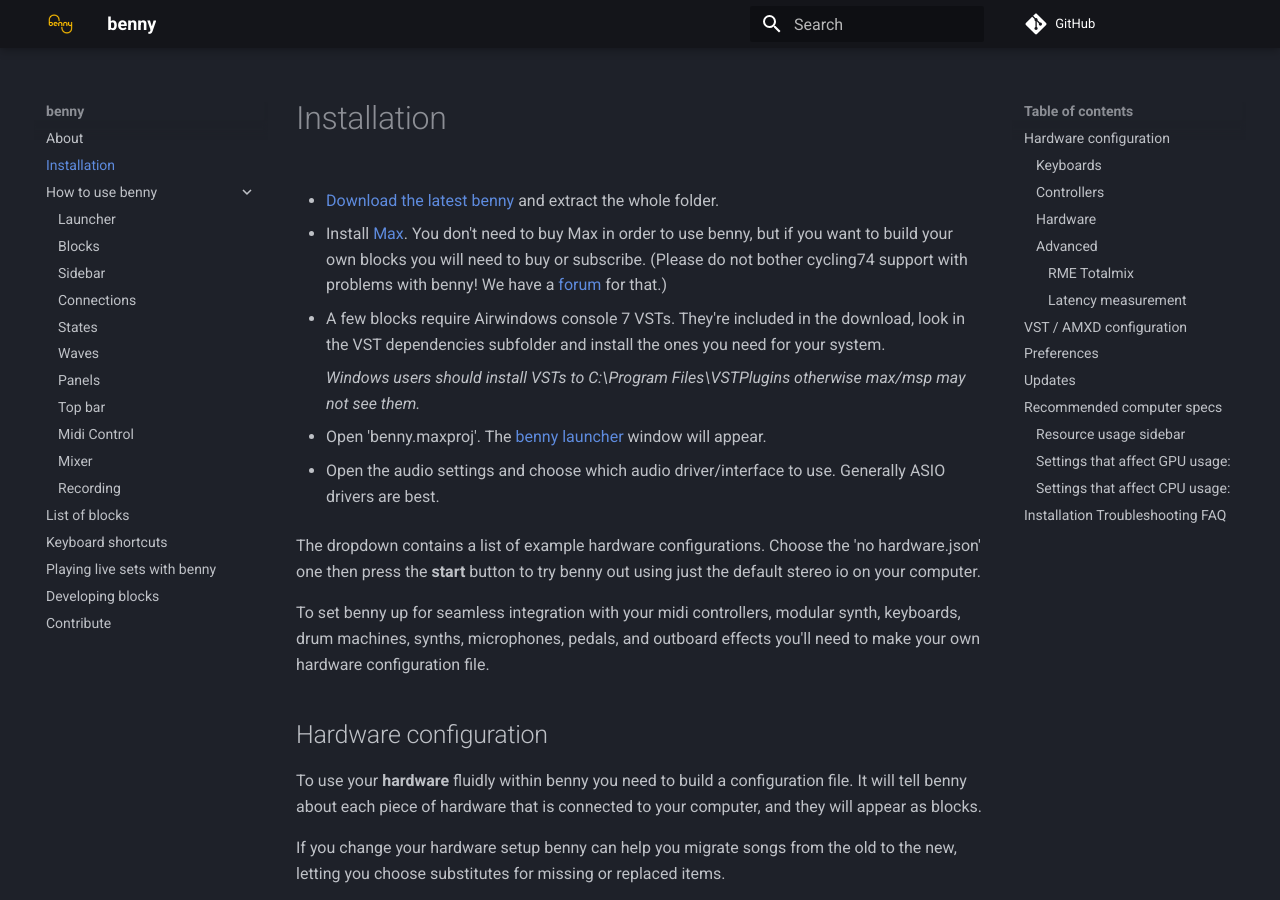
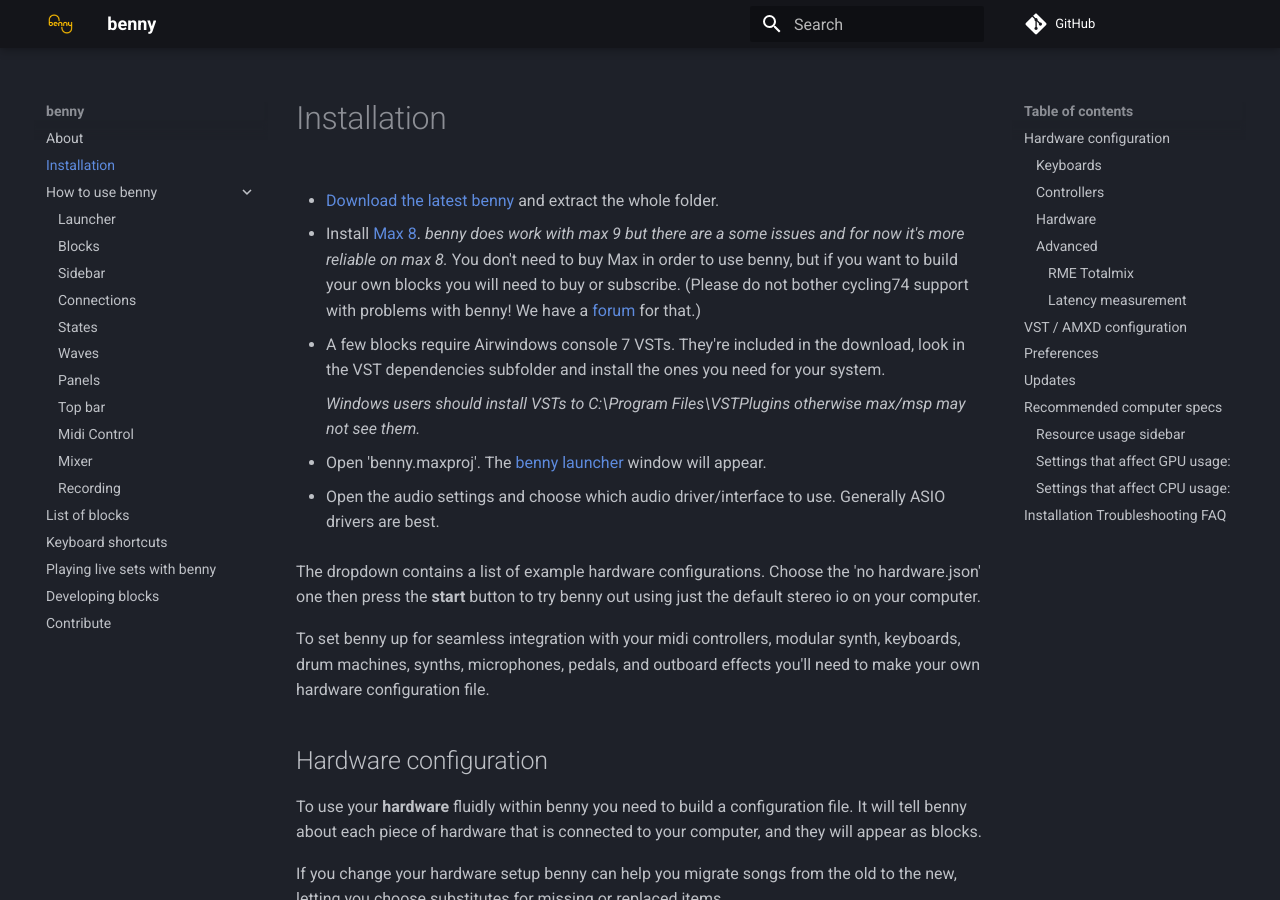
Before and after one commit to playbenny/benny_manual, an MkDocs documentation site: the page built from docs/installation.md, in a window 1280 px wide and 900 px high. Built offline with MkDocs 1.6.1 and Material for MkDocs 9.7.7, drawn with Linux system fonts in a browser that asks for light colours; comment, search, counter and statistics services are not loaded.

Commit message:
Update installation.md

```diff
--- a/docs/installation.md
+++ b/docs/installation.md
@@ -1,6 +1,6 @@
 - [Download the latest benny](https://github.com/playbenny/benny/archive/refs/heads/main.zip) and extract the whole folder.
 
-- Install [Max](http://www.cycling74.com). You don't need to buy Max in order to use benny, but if you want to build your own blocks you will need to buy or subscribe. (Please do not bother cycling74 support with problems with benny! We have a [forum](https://github.com/playbenny/benny/discussions) for that.)
+- Install [Max 8](https://cycling74.com/downloads/older). *benny does work with max 9 but there are a some issues and for now it's more reliable on max 8.* You don't need to buy Max in order to use benny, but if you want to build your own blocks you will need to buy or subscribe. (Please do not bother cycling74 support with problems with benny! We have a [forum](https://github.com/playbenny/benny/discussions) for that.)
 
 - A few blocks require Airwindows console 7 VSTs. They're included in the download, look in the VST dependencies subfolder and install the ones you need for your system.
 
```
